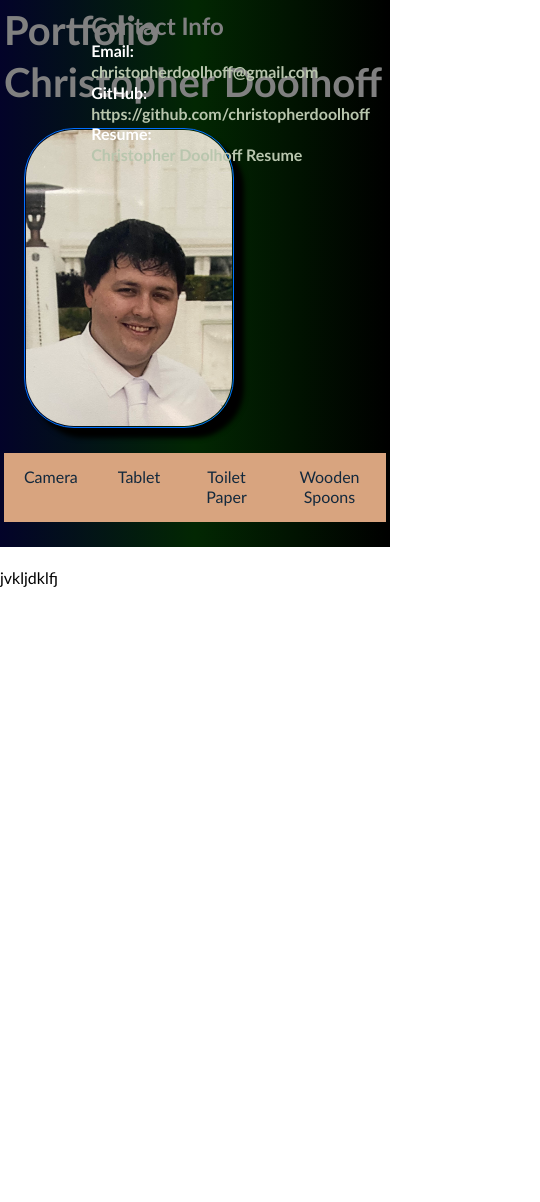
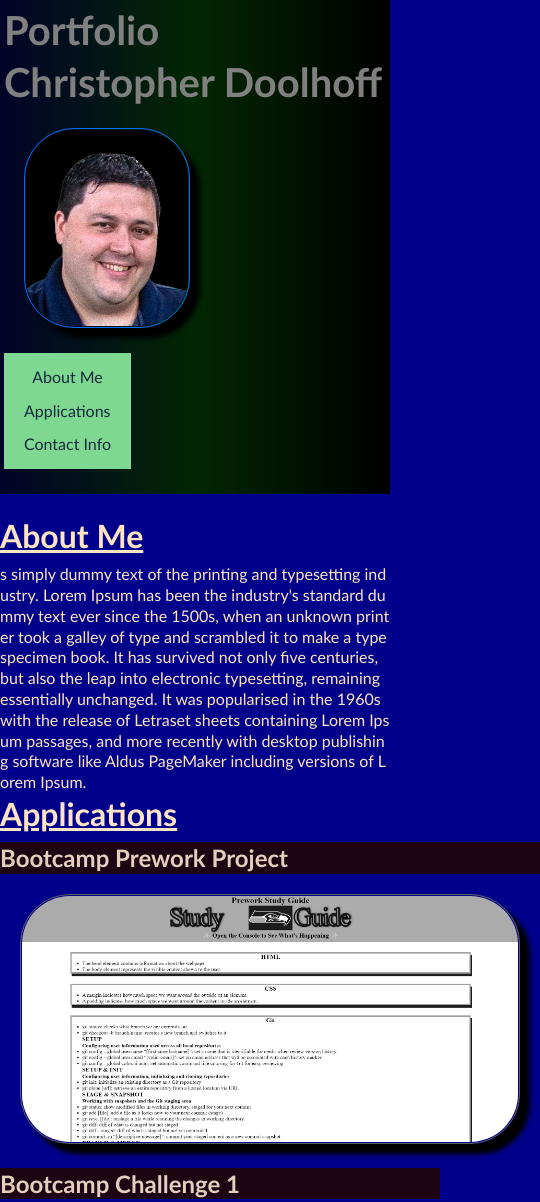
Before and after one commit to christopherdoolhoff/Portfolio, a plain HTML site: page index.html in a window 390 px wide. Shown: the top 1202 px of the page, 540 px wide, since content can reach past the window. Before the commit the page ends 844 px from the top, so only its background shows below. Drawn offline with Linux system fonts and the light colour scheme.

Commit message:
added dropdown box and more styling

```diff
--- a/assets/css/style.css
+++ b/assets/css/style.css
@@ -1,15 +1,19 @@
-*{
+/* properties for whole page */
+* {
     box-sizing: border-box;
+    transition: all 0.5s ease-in;
 }
+
+/* add line-hight and background color for body */
 body {
     margin: 0;
     padding: 0;
     font-family: 'Trebuchet MS', 'Lucida Sans Unicode', 'Lucida Grande', 'Lucida Sans', Arial, sans-serif;
-    color: var(--primary);
-    background-color: var(--light);
     line-height: 1.3;
+    background-color: darkblue;
 }
 
+/* linear-gradient background for header and other header formatting */
 header {
     display: flex;
     justify-content: space-between;
@@ -20,6 +24,7 @@ header {
     width: 100%;
     height: fit-content;
 }
+
 .title {
     font-size: 250%;
     color: gray
@@ -31,8 +36,8 @@ h2 {
 }
 
 #pic {
-    height: 300px;
-    width: 210px;
+    height: 200px;
+    width: 166px;
     border-style: solid;
     border-color: rgb(0, 110, 255);
     border-width: 1px;
@@ -51,7 +56,7 @@ h2 {
     position: absolute;
     top: 10px;
     right: 20px;
- }
+}
 
 #info a {
     color: #b9C6ae;
@@ -59,9 +64,15 @@ h2 {
     text-decoration: none;
 }
 
+#info a:hover {
+    background-size: 100% 100%;
+    background-color: rgb(42, 126, 165);
+}
+
 nav {
     display: flex;
-    background-color: #d8a47f;
+    background-color: #7fd892;
+    overflow: hidden;
 }
 
 nav a {
@@ -70,3 +81,131 @@ nav a {
     text-decoration: none;
     text-align: center;
 }
+
+nav a:hover {
+    background-size: 100% 100%;
+    background-color: rgb(42, 126, 165);
+}
+
+/* Dropdown button */
+.dropdown .dropbtn {
+    font-size: 16px;
+    border: none;
+    outline: none;
+    background-color: inherit;
+    font-family: inherit;
+    margin: 0;
+    display: flex;
+    justify-content: space-between;
+    overflow: hidden;
+}
+
+
+/* Dropdown content (hidden by default) */
+.dropdown-content {
+    display: none;
+    position: absolute;
+    background-color: #f9f9f9;
+    min-width: 160px;
+    box-shadow: 0px 8px 16px 0px rgba(0, 0, 0, 0.2);
+    z-index: 1;
+}
+
+/* Links inside the dropdown */
+.dropdown-content a {
+    float: none;
+    color: black;
+    padding: 12px 16px;
+    text-decoration: none;
+    display: block;
+    text-align: left;
+}
+
+/* Add a grey background color to dropdown links on hover */
+.dropdown-content a:hover {
+    background-color: rgb(42, 126, 165);
+}
+
+/* Show the dropdown menu on hover */
+.dropdown:hover .dropdown-content {
+    display: block;
+}
+p{
+    display: flex;
+    flex-wrap: wrap;
+    margin-top: 2%;
+    word-break: break-all;
+}
+.card{
+    display: flex;
+    flex-wrap: wrap;
+    margin-top: 2%;
+}
+
+h4 {
+    text-decoration: underline;
+    font-size: 200%;
+}
+
+h5 {
+    font-size: 150%;
+    background-color: rgb(34, 5, 5);
+    opacity: .9;
+}
+
+#aboutme,
+.card,
+#applications h4 {
+    color: bisque;
+}
+
+.card img {
+    height: 200px;
+    width: 400px;
+    border-style: solid;
+    border-color: rgb(0, 110, 255);
+    border-width: 1px;
+    border-radius: 50px;
+    padding: 1px;
+    box-shadow: 10px 10px 5px black;
+    margin: 20px;
+    filter: grayscale(100%);
+}
+
+#prework img {
+    height: 250px;
+    width: 500px
+}
+
+.card img:hover {
+    filter: grayscale(0%);
+    transform: scale(1.1);
+}
+
+@media screen and (max-width: 1000px) {
+    main,
+    nav {
+      flex-direction: column;
+      max-width: fit-content;
+    }
+    #info {
+        display: flex;
+        justify-content: space-between;
+        align-items: flex-start;
+        min-width: 300px;
+        flex-direction: row;
+        position: absolute;
+        top: 2260px;
+        left: 2px;
+        transition: none 0s;
+    }
+    .dropdown .dropbtn {
+        text-align: center;
+        align-items: center;
+        display: block;
+        align-items: center;
+    }
+    footer{
+        height: 300px;
+    }
+  }
--- a/index.html
+++ b/index.html
@@ -22,6 +22,10 @@
                         <h3>Email:</h3> <a href="mailto:christopherdoolhoff@gmail.com">christopherdoolhoff@gmail.com</a>
                     </li>
                     <li class="links">
+                        <h3>LinkedIn:</h3> <a
+                            href="https://www.linkedin.com/in/christopher-doolhoff-47776954/">https://www.linkedin.com/in/christopher-doolhoff-47776954/</a>
+                    </li>
+                    <li class="links">
                         <h3>GitHub:</h3> <a
                             href="https://github.com/christopherdoolhoff">https://github.com/christopherdoolhoff</a>
                     </li>
@@ -30,23 +34,67 @@
                         <a href="./assets/images/Christopher Doolhoff Resume.pdf">Christopher Doolhoff Resume</a>
                     </li>
                 </ul>
-            </nav>
+                </nav>
             </dev>
-            <img id="pic" src="./assets/images/IMG_3740.jpg" alt="picture of Christopher Doolhoff" />
+            <img id="pic" src="./assets/images/Christopher Doolhoff picture.png"
+                alt="picture of Christopher Doolhoff" />
             <nav>
-                <a href="#">Camera</a>
-                <a href="#">Tablet</a>
-                <a href="#">Toilet Paper</a>
-                <a href="#">Wooden Spoons</a>
+                <a href="#aboutme">About Me</a>
+                <div class="dropdown">
+                    <button class="dropbtn">
+                        <a href="#applications">Applications</a>
+                    </button>
+                    <div class="dropdown-content">
+                        <a href="#prework">Bootcamp Prework Project</a>
+                        <a href="#challenge1">Bootcamp Challenge 1</a>
+                        <a href="#challenge2">Bootcamp Challenge 2</a>
+                        <a href="#placeholder1">Placeholder 1</a>
+                        <a href="#placeholder2">Placeholder 2</a>
+                    </div>
+                </div>
+                <a href="#info">Contact Info</a>
             </nav>
             <br>
         </section>
     </header>
-<br>
+    <br>
+    <div id="aboutme">
+        <h4>About Me</h4>
+        <p>s simply dummy text of the printing and typesetting industry. Lorem Ipsum has been the industry's standard dummy text ever since the 1500s, when an unknown printer took a galley of type and scrambled it to make a type specimen book. It has survived not only five centuries, but also the leap into electronic typesetting, remaining essentially unchanged. It was popularised in the 1960s with the release of Letraset sheets containing Lorem Ipsum passages, and more recently with desktop publishing software like Aldus PageMaker including versions of Lorem Ipsum.</p>
+    </div>
     <main>
-        <p>jvkljdklfj</p>
-
-
+        <div id=applications>
+            <h4>Applications</h4>
+            <div class="card">
+                <div id="prework">
+                    <h5>Bootcamp Prework Project</h5>
+                    <a href="https://christopherdoolhoff.github.io/prework-study-guide/">
+                        <img src="./assets/images/prework study guide screenshot.png"
+                            alt="screenshot of prework website" />
+                    </a>
+                </div>
+                <div id="challenge1">
+                    <h5>Bootcamp Challenge 1</h5>
+                    <a href="https://christopherdoolhoff.github.io/module-1-challenge/">
+                        <img src="./assets/images/challenge 1 screenshot.png" alt="screenshot of challenge 1 website" />
+                    </a>
+                </div>
+                <div id="challenge2">
+                    <h5>Bootcamp Challenge 2</h5>
+                    <a href="https://christopherdoolhoff.github.io/module-2-challenge/">
+                        <img src="./assets/images/challenge 2 screenshot.png" alt="screenshot of challenge 2 website" />
+                    </a>
+                </div>
+                <div id="placeholder1">
+                    <h5>Placeholder 1</h5>
+                    <img class="img" src="./assets/images/placeholder image.jpg" alt="placeholder image" />
+                </div>
+                <div id="placeholder2">
+                    <h5>Placeholder 2</h5>
+                    <img class="img" src="./assets/images/placeholder image.jpg" alt="placeholder image" />
+                </div>
+            </div>
+        </div>
     </main>
 
     <footer>
```
Also changed, not shown: assets/images/Christopher Doolhoff picture.png (added), assets/images/IMG_3740.jpg (deleted), assets/images/challenge 2 screenshot.png (added), assets/images/prework study guide screenshot.png (added), 1 other file.
